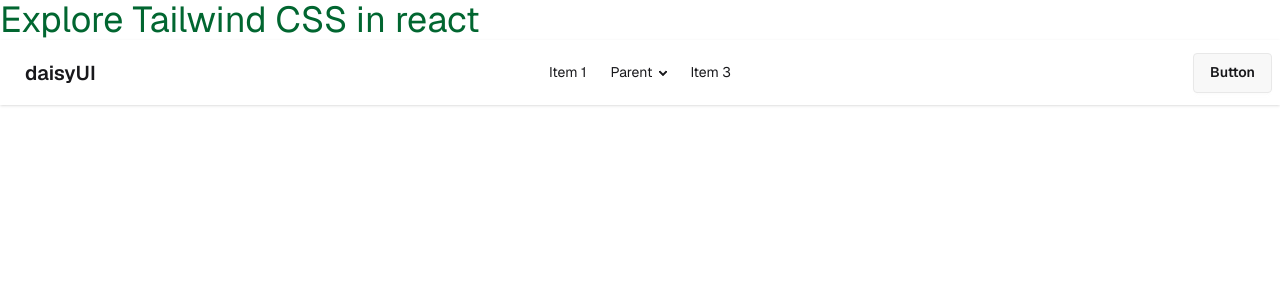
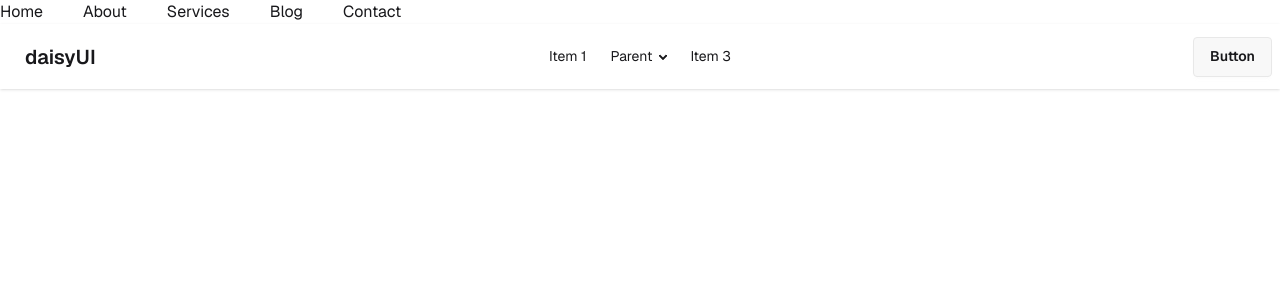
Before and after one commit to Sakibur59/explore-tailwind-daisyui-in-react, a React (Vite) app: page /contact in a window 1280 px wide. Shown: the top 300 px of the page. Built offline with nearby package versions, Linux system fonts and the light colour scheme.

Commit message:
creating NavBar

```diff
--- a/src/App.jsx
+++ b/src/App.jsx
@@ -1,13 +1,10 @@
 import "./App.css";
+import NavBar from "./Components/NavBar/NavBar";
 
 function App() {
   return (
     <>
-      <div>
-        <h1 className="text-4xl text-green-800">
-          Explore Tailwind CSS in react
-        </h1>
-      </div>
+      <NavBar></NavBar>
       <div className="navbar bg-base-100 shadow-sm">
         <div className="navbar-start">
           <div className="dropdown">
--- /dev/null
+++ b/src/Components/NavBar/NavBar.jsx
@@ -0,0 +1,42 @@
+import React from 'react';
+
+const navData = [
+  {
+    id: 1,
+    name: "Home",
+    path: "/"
+  },
+  {
+    id: 2,
+    name: "About",
+    path: "/about"
+  },
+  {
+    id: 3,
+    name: "Services",
+    path: "/services"
+  },
+  {
+    id: 4,
+    name: "Blog",
+    path: "/blog"
+  },
+  {
+    id: 5,
+    name: "Contact",
+    path: "/contact"
+  }
+];
+const NavBar = () => {
+    return (
+        <nav>
+            <ul className='flex'>
+                {
+                    navData.map(route => <li className='mr-10'><a href={route.path}>{route.name}</a></li>)
+                }
+            </ul>
+        </nav>
+    );
+};
+
+export default NavBar;
```
